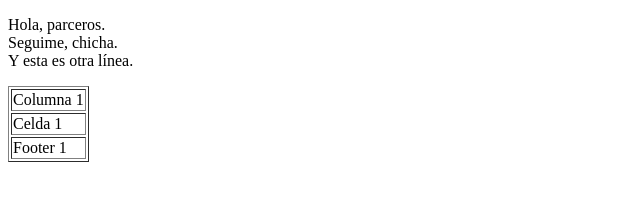
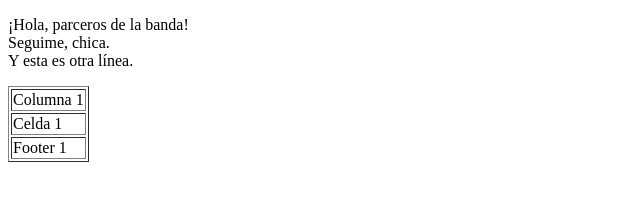
Before and after one commit to arnlm92/proyectoDemoCursoPrework, a plain HTML site: page index.html in a window 1280 px wide. Shown: the whole page, without its empty margins (0-640 px from the left). Drawn offline with Linux system fonts and the light colour scheme.

Commit message:
Prueba de cambios 1

```diff
--- a/index.html
+++ b/index.html
@@ -7,9 +7,9 @@
     <title>Hola mundo, que no quiere funcionar el Live Server!</title>
 </head>
 <body>
-    <P>Hola, parceros.
+    <P>¡Hola, parceros de la banda!
         <br>
-        Seguime, chicha.
+        Seguime, chica.
         <br>
         Y esta es otra línea.
     </P>
```
